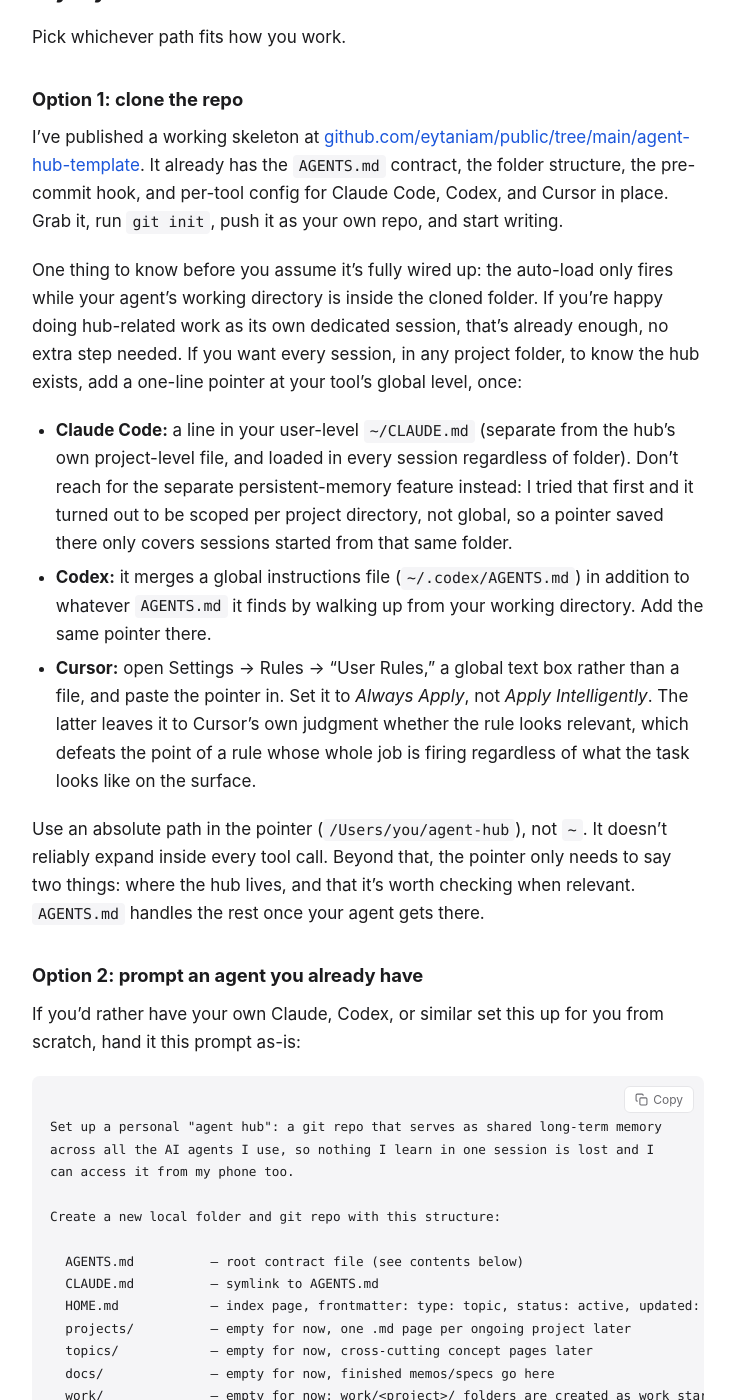
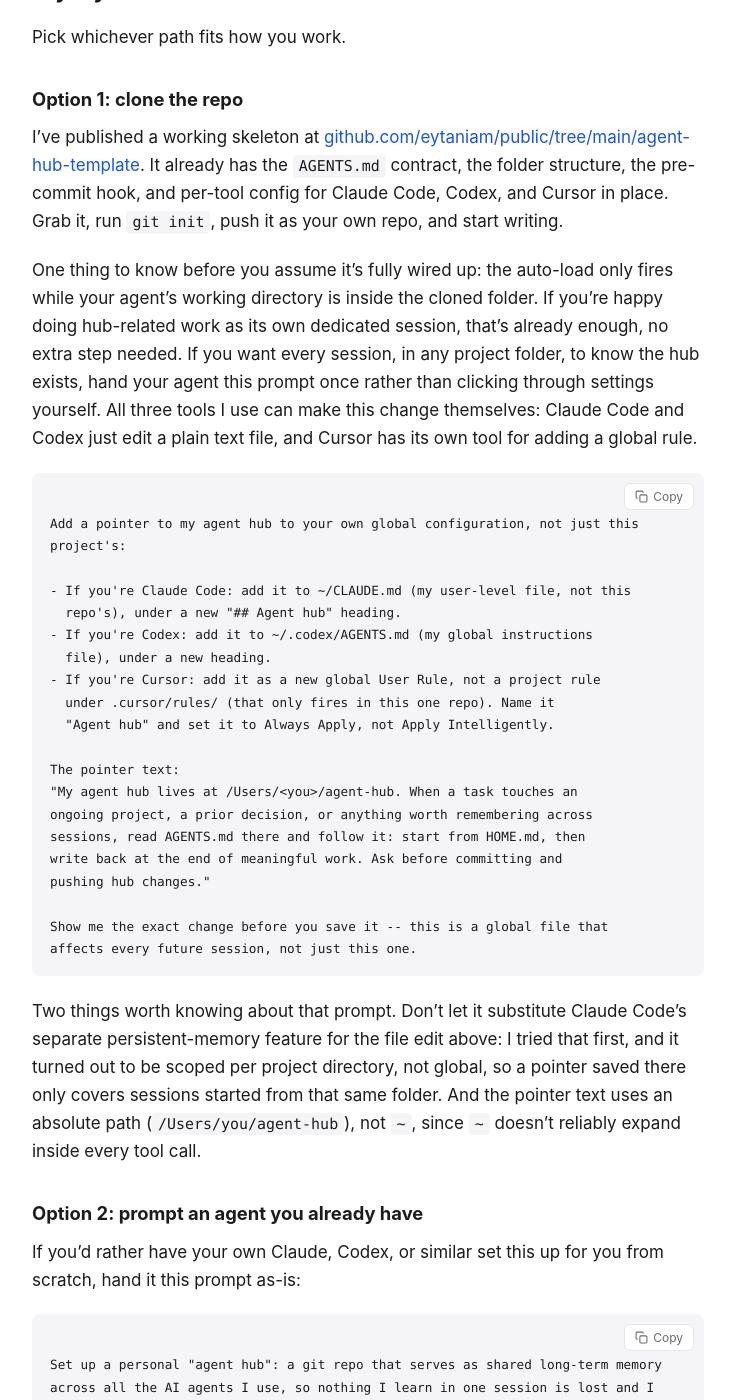
Before and after one commit to eytaniam/public, a Jekyll site: the page built from writing/agent-hub-shared-memory.md, in a window 1280 px wide and 1400 px high, scrolled down 4874 px. Shown: the whole window, without its empty margins (272-1007 px from the left). Built offline with Jekyll 4.4.1, drawn with Linux system fonts in a browser that asks for light colours.

Commit message:
Article: replace manual click-path with a prompt the agent runs itself
Swapped the per-tool 'open Settings and paste this' instructions for a
single prompt the reader hands their agent, which makes the global-config
edit itself: Claude Code and Codex just edit a plain text file, and Cursor
has its own tool for adding a global rule (demonstrated live: a Cursor
session added its own User Rule via a dedicated tool call rather than the
human clicking through Settings). Matches Option 2's existing pattern of
handing the agent a prompt instead of walking the reader through manual
steps, and is genuinely less work for the reader with the same outcome.

Kept the two lessons that still matter regardless of who makes the edit:
don't substitute Claude Code's persistent-memory feature for this (it's
scoped per project directory, not global), and use an absolute path in the
pointer, not ~. Added one new instruction: the agent should show the exact
change before saving it, since this touches a global file that affects
every future session, not just the current one.

````diff
--- a/writing/agent-hub-shared-memory.md
+++ b/writing/agent-hub-shared-memory.md
@@ -105,13 +105,32 @@
 
 I've published a working skeleton at [github.com/eytaniam/public/tree/main/agent-hub-template](https://github.com/eytaniam/public/tree/main/agent-hub-template). It already has the `AGENTS.md` contract, the folder structure, the pre-commit hook, and per-tool config for Claude Code, Codex, and Cursor in place. Grab it, run `git init`, push it as your own repo, and start writing.
 
-One thing to know before you assume it's fully wired up: the auto-load only fires while your agent's working directory is inside the cloned folder. If you're happy doing hub-related work as its own dedicated session, that's already enough, no extra step needed. If you want every session, in any project folder, to know the hub exists, add a one-line pointer at your tool's global level, once:
+One thing to know before you assume it's fully wired up: the auto-load only fires while your agent's working directory is inside the cloned folder. If you're happy doing hub-related work as its own dedicated session, that's already enough, no extra step needed. If you want every session, in any project folder, to know the hub exists, hand your agent this prompt once rather than clicking through settings yourself. All three tools I use can make this change themselves: Claude Code and Codex just edit a plain text file, and Cursor has its own tool for adding a global rule.
 
-- **Claude Code:** a line in your user-level `~/CLAUDE.md` (separate from the hub's own project-level file, and loaded in every session regardless of folder). Don't reach for the separate persistent-memory feature instead: I tried that first and it turned out to be scoped per project directory, not global, so a pointer saved there only covers sessions started from that same folder.
-- **Codex:** it merges a global instructions file (`~/.codex/AGENTS.md`) in addition to whatever `AGENTS.md` it finds by walking up from your working directory. Add the same pointer there.
-- **Cursor:** open Settings → Rules → "User Rules," a global text box rather than a file, and paste the pointer in. Set it to *Always Apply*, not *Apply Intelligently*. The latter leaves it to Cursor's own judgment whether the rule looks relevant, which defeats the point of a rule whose whole job is firing regardless of what the task looks like on the surface.
+```
+Add a pointer to my agent hub to your own global configuration, not just this
+project's:
 
-Use an absolute path in the pointer (`/Users/you/agent-hub`), not `~`. It doesn't reliably expand inside every tool call. Beyond that, the pointer only needs to say two things: where the hub lives, and that it's worth checking when relevant. `AGENTS.md` handles the rest once your agent gets there.
+- If you're Claude Code: add it to ~/CLAUDE.md (my user-level file, not this
+  repo's), under a new "## Agent hub" heading.
+- If you're Codex: add it to ~/.codex/AGENTS.md (my global instructions
+  file), under a new heading.
+- If you're Cursor: add it as a new global User Rule, not a project rule
+  under .cursor/rules/ (that only fires in this one repo). Name it
+  "Agent hub" and set it to Always Apply, not Apply Intelligently.
+
+The pointer text:
+"My agent hub lives at /Users/<you>/agent-hub. When a task touches an
+ongoing project, a prior decision, or anything worth remembering across
+sessions, read AGENTS.md there and follow it: start from HOME.md, then
+write back at the end of meaningful work. Ask before committing and
+pushing hub changes."
+
+Show me the exact change before you save it -- this is a global file that
+affects every future session, not just this one.
+```
+
+Two things worth knowing about that prompt. Don't let it substitute Claude Code's separate persistent-memory feature for the file edit above: I tried that first, and it turned out to be scoped per project directory, not global, so a pointer saved there only covers sessions started from that same folder. And the pointer text uses an absolute path (`/Users/you/agent-hub`), not `~`, since `~` doesn't reliably expand inside every tool call.
 
 ### Option 2: prompt an agent you already have
 
````
Also changed, not shown: index.html (+1 -1 lines), 4 other files.
